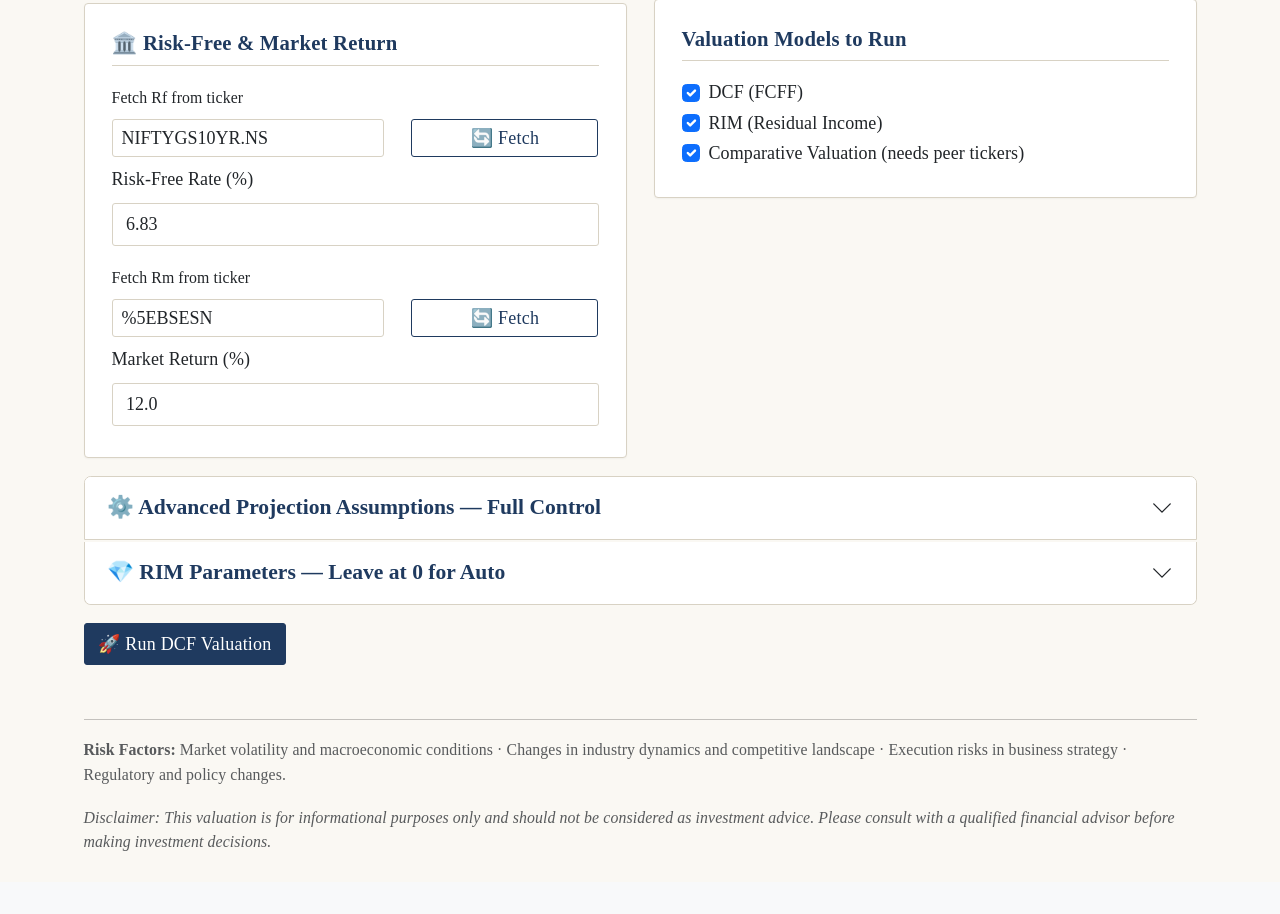
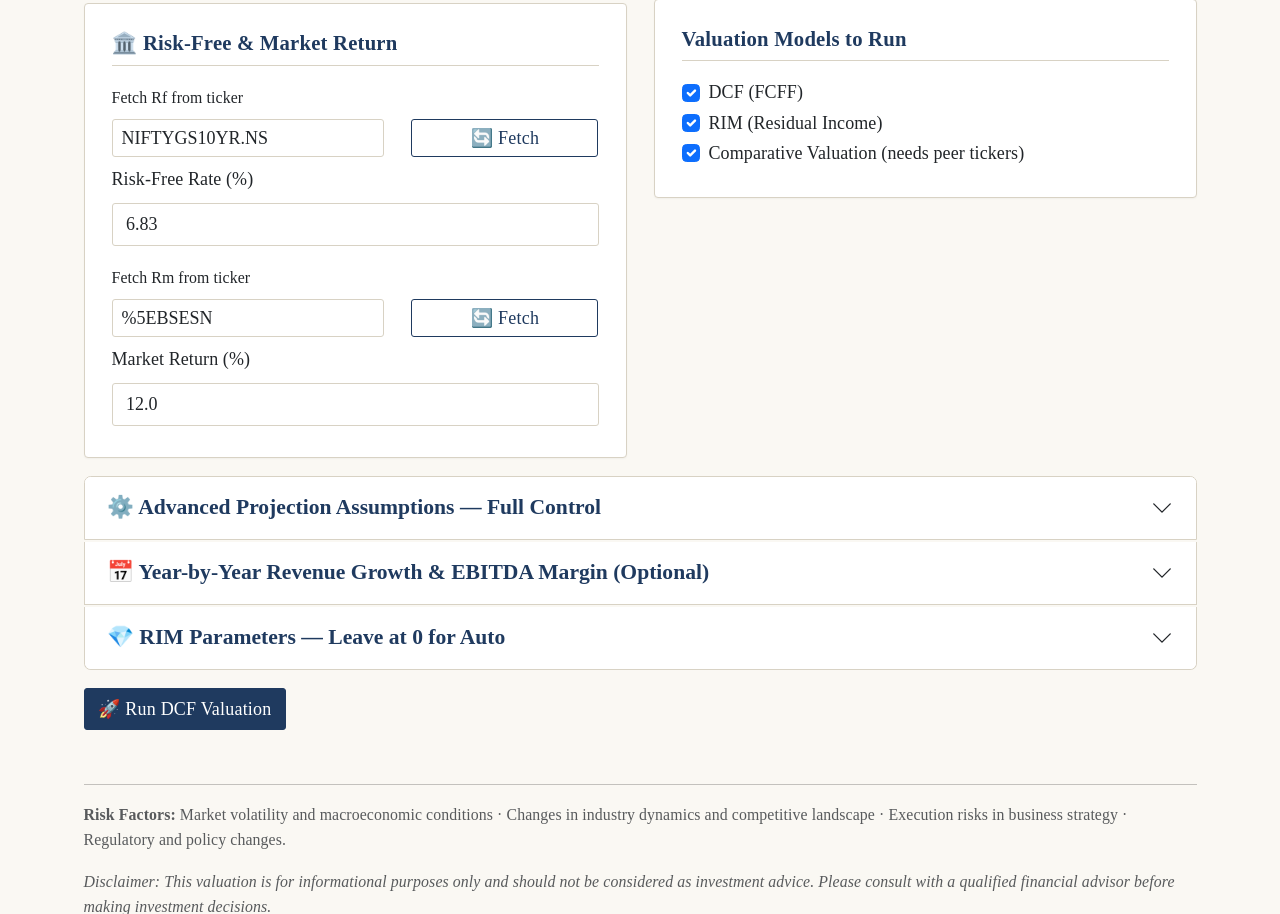
Before and after one commit to sheshangchoksi/sheshvaluation, a Flask app: page /dcf/unlisted in a window 1280 px wide. Shown: the part 902-1816 px from the top of the page. Before the commit the page ends 1753 px from the top, so only its background shows below. Run offline with Flask 3, Linux system fonts and the light colour scheme; the visitor is signed in with stand-in values (Sample User, id 1); some libraries are stand-ins or nearby versions.

Commit message:
Add files via upload

```diff
--- a/app/templates/dcf/unlisted_form.html
+++ b/app/templates/dcf/unlisted_form.html
@@ -207,10 +207,32 @@
               <input type="number" step="0.5" class="form-control" name="working_capital_pct_override" value="0">
             </div>
           </div>
-          <div class="alert alert-info small mb-0">
-            Not yet ported: setting a different growth/margin for each individual
-            projected year (the old app's year-by-year grid). The single override
-            above applies to every projected year uniformly.
+        </div>
+      </div>
+    </div>
+
+    <div class="accordion-item">
+      <h2 class="accordion-header">
+        <button class="accordion-button collapsed" type="button" data-bs-toggle="collapse" data-bs-target="#yearGridPanel">
+          📅 Year-by-Year Revenue Growth &amp; EBITDA Margin (Optional)
+        </button>
+      </h2>
+      <div id="yearGridPanel" class="accordion-collapse collapse">
+        <div class="accordion-body">
+          <p class="text-muted small">Set individual values per projected year. Leave at 0 to fall back to the single overrides above (or auto-calc from history). Rows beyond your chosen Projection Years are ignored.</p>
+          <div class="table-responsive">
+            <table class="table table-sm align-middle mb-0" id="yearGridTable">
+              <thead><tr><th>Year</th><th>Rev Growth %</th><th>EBITDA Margin %</th></tr></thead>
+              <tbody>
+                {% for y in range(1, 16) %}
+                <tr class="year-grid-row" data-year="{{ y }}">
+                  <td>Year {{ y }}</td>
+                  <td><input type="number" step="0.5" class="form-control form-control-sm" name="rev_growth_yr{{ y }}" value="0"></td>
+                  <td><input type="number" step="0.5" class="form-control form-control-sm" name="ebitda_margin_yr{{ y }}" value="0"></td>
+                </tr>
+                {% endfor %}
+              </tbody>
+            </table>
           </div>
         </div>
       </div>
@@ -272,6 +294,15 @@ function autoFetchPeers() {
     .catch(() => { statusEl.textContent = 'Auto-fetch failed.'; });
 }
 
+function syncYearGrid() {
+  const py = parseInt(document.querySelector('input[name="projection_years"]').value, 10) || 5;
+  document.querySelectorAll('.year-grid-row').forEach(row => {
+    row.style.display = parseInt(row.dataset.year, 10) <= py ? '' : 'none';
+  });
+}
+document.querySelector('input[name="projection_years"]').addEventListener('input', syncYearGrid);
+syncYearGrid();
+
 function fetchRate(kind) {
   const tickerEl = document.getElementById(kind + '_ticker');
   const rateEl = document.getElementById('manual_' + kind + '_rate');
```
Also changed, not shown: app/templates/dcf/listed_form.html (+35 -3 lines), app/templates/dcf/screener_form.html (+36 -0 lines).
